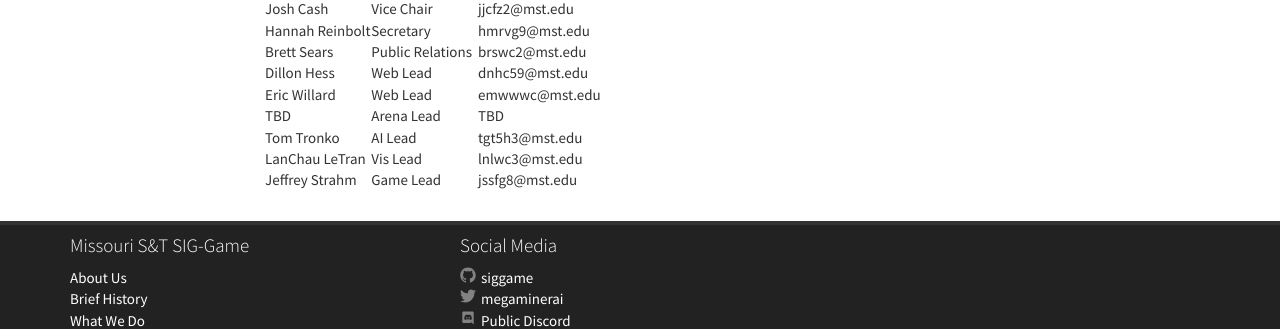
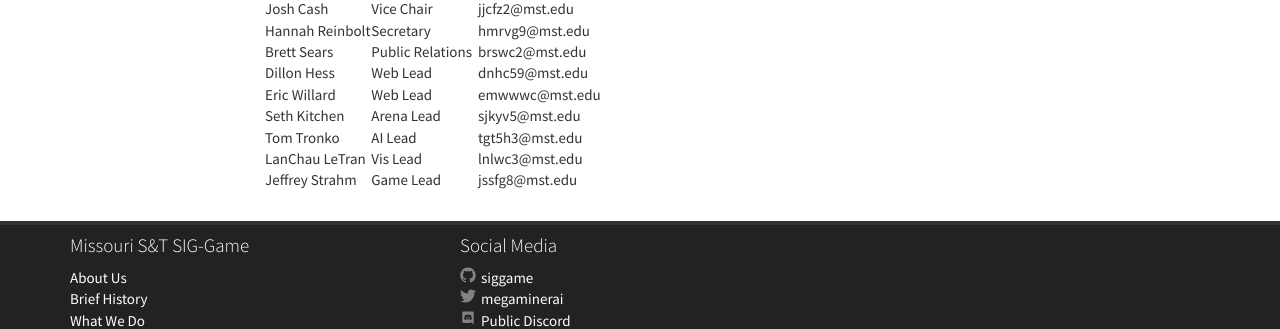
Before and after one commit to siggame/siggame.github.io, a Jekyll site: the page built from about.md, in a window 1280 px wide. Shown: the part 1499-1828 px from the top of the page. Built offline with Jekyll 4.4.1, drawn with Linux system fonts in a browser that asks for light colours; nearby versions of some CDN libraries.

Commit message:
Added Arena Lead

```diff
--- a/about.md
+++ b/about.md
@@ -115,7 +115,7 @@ Officers & Leads
 | Brett Sears | Public Relations &nbsp;| brswc2@mst.edu |
 | Dillon Hess | Web Lead | dnhc59@mst.edu |
 | Eric Willard | Web Lead | emwwwc@mst.edu |
-| TBD | Arena Lead | TBD |
+| Seth Kitchen | Arena Lead | sjkyv5@mst.edu |
 | Tom Tronko | AI Lead | tgt5h3@mst.edu |
 | LanChau LeTran | Vis Lead | lnlwc3@mst.edu |
 | Jeffrey Strahm | Game Lead | jssfg8@mst.edu |
```
